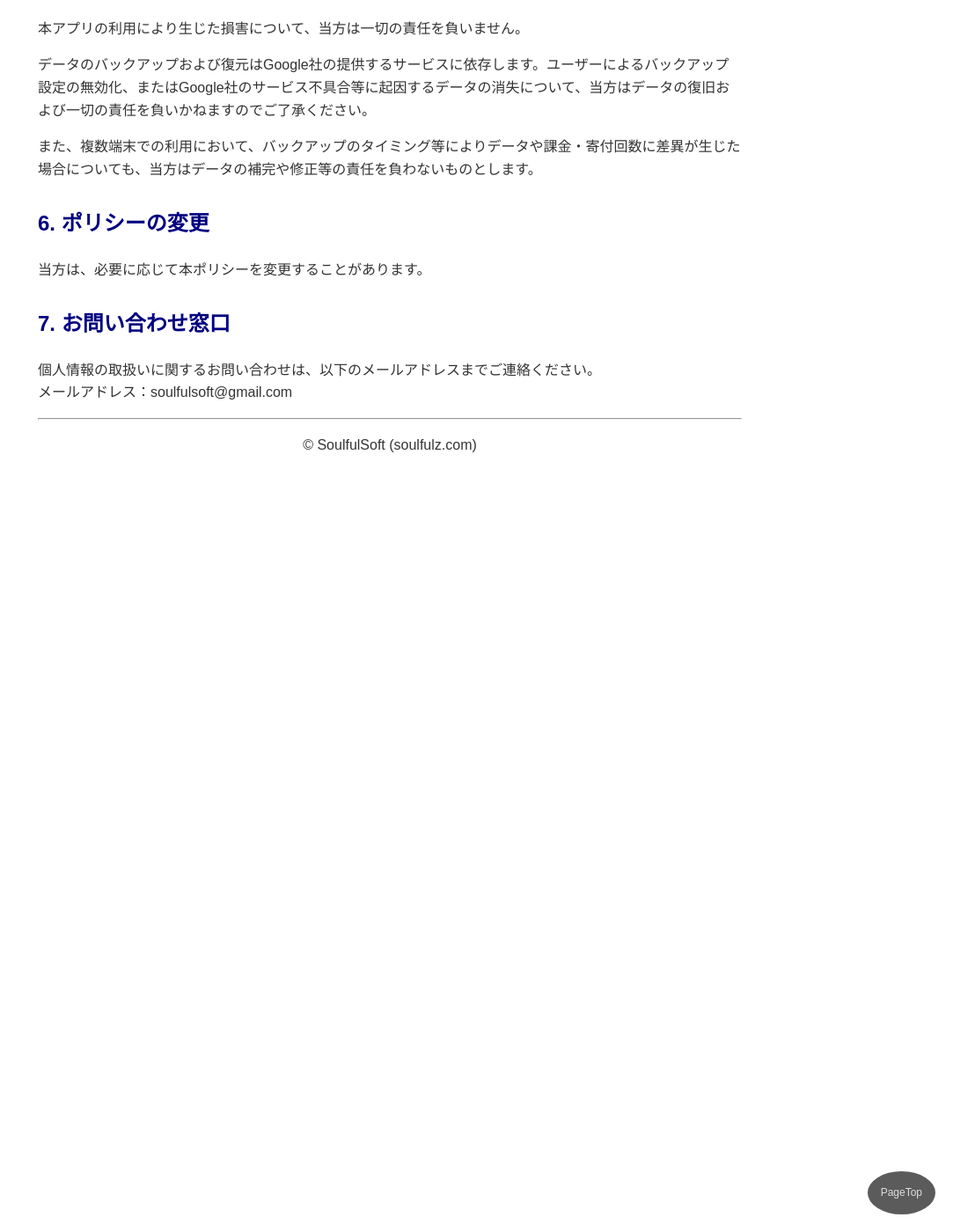
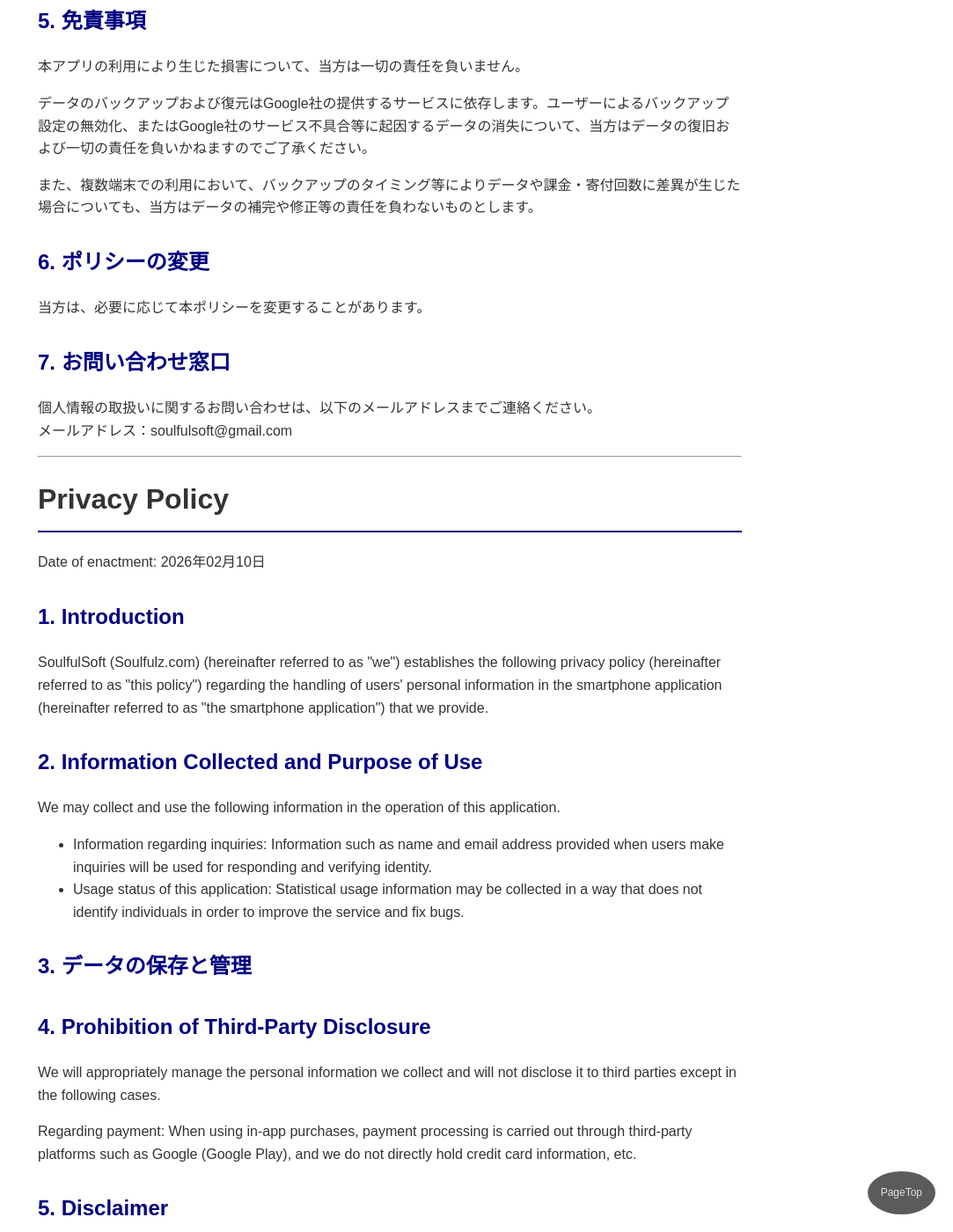
Before and after one commit to SoulfulSoft/soulfulsoft.github.io, a Jekyll site: the page built from switch_to_lock_screen/privacy-policy.md, in a window 1280 px wide and 1400 px high, scrolled down 982 px. Shown: the whole window at 88% size, without its empty margins (197-1280 px from the left). Built offline with Jekyll 4.4.1, drawn with Linux system fonts in a browser that asks for light colours; some of the changed text lies outside the part shown.

Commit message:
Update privacy-policy.html

```diff
--- a/_layouts/privacy-policy.html
+++ b/_layouts/privacy-policy.html
@@ -26,6 +26,8 @@
 <body>
 <a href="#" class="page-top">PageTop</a>
 <span style=" display:flex; align-items: center;"><a href="{{ page.topa }}"><img src="../images/soulfulsoft.svg" height="32"　border=1 alt="SoulfulSoftLogo" /></a>SoulfulSoft</span>
+<hr />
+<a href="#en">English</a>a>
 <hr />
     <h1>プライバシーポリシー</h1>
     <p>制定日：{{ page.date-of-enactment }}</p>
@@ -58,6 +60,48 @@
     <h2>7. お問い合わせ窓口</h2>
     <p>個人情報の取扱いに関するお問い合わせは、以下のメールアドレスまでご連絡ください。<br />メールアドレス：soulfulsoft@gmail.com</p>
 
+<hr />
+<a name="en"> </a>
+<h1>Privacy Policy</h1>
+<p>Date of enactment: {{ page.date-of-enactment }}</p>
+
+<h2>1. Introduction</h2>
+<p>SoulfulSoft (Soulfulz.com) (hereinafter referred to as "we") establishes the following privacy policy (hereinafter referred to as "this policy") regarding the handling of users' personal information in the smartphone application (hereinafter referred to as "the smartphone application") that we provide. </p>
+
+<h2>2. Information Collected and Purpose of Use</h2>
+<p>We may collect and use the following information in the operation of this application. </p>
+
+<ul>
+<li>Information regarding inquiries: Information such as name and email address provided when users make inquiries will be used for responding and verifying identity. </li>
+
+<li>Usage status of this application: Statistical usage information may be collected in a way that does not identify individuals in order to improve the service and fix bugs. </li>
+</ul>
+
+<h2>3. {{ page.app-specific-title }}</h2>
+{{ page.app-specific-en }}
+
+<h2>4. Prohibition of Third-Party Disclosure</h2>
+<p>We will appropriately manage the personal information we collect and will not disclose it to third parties except in the following cases.</p>
+<p>Regarding payment: When using in-app purchases, payment processing is carried out through third-party platforms such as Google (Google Play), and we do not directly hold credit card information, etc.</p>
+
+<h2>5. Disclaimer</h2>
+<p>We are not responsible for any damages caused by the use of this application.</p>
+
+<p>Data backup and restoration depend on services provided by Google. Please note that we cannot recover data or assume any responsibility for data loss due to the user disabling backup settings or malfunctions of Google's services.</p> </p>
+
+<p>Furthermore, in the event of discrepancies in data or the number of charges/donations due to backup timing, etc., when using multiple devices, we will not be held responsible for data supplementation or correction.</p>
+
+
+<h2>6. Policy Changes</h2>
+
+<p>We may change this policy as needed.</p>
+
+
+<h2>7. Contact Information</h2>
+
+<p>For inquiries regarding the handling of personal information, please contact us at the following email address.</p> <br />Email address: soulfulsoft@gmail.com</p>
+
+
 <!--
 <div style="text-align: right;">
 <a href="https://s-jima3.github.io"><img src="https://s-jima3.github.io/images/soulfulsoft.svg" width="48"></a>
```
